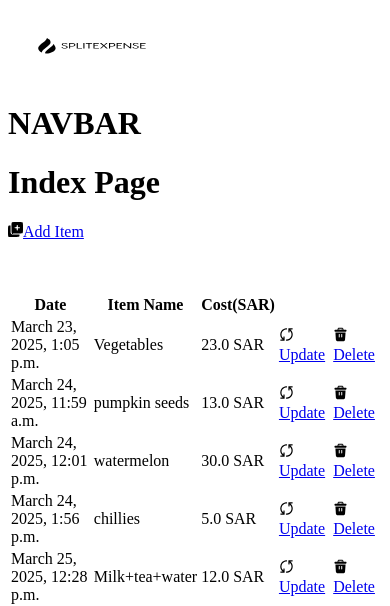
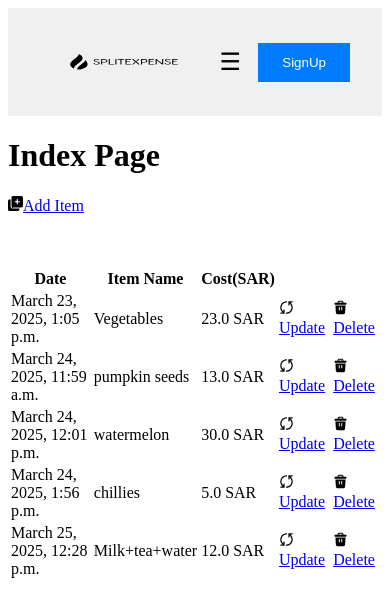
Before and after one commit to KhanFaheed/SplitExpense, a Django app: page / in a window 390 px wide. Shown: the top 606 px of the page. Run offline with Django 5.2, Linux system fonts and the light colour scheme; data comes from the database, SQL or seed files in the repository; both versions use the stored data as it was after the commit.

Commit message:
navbar logic and frontend

```diff
--- a/splitwise/settings.py
+++ b/splitwise/settings.py
@@ -118,8 +118,8 @@ USE_TZ = True
 # Static files (CSS, JavaScript, Images)
 # https://docs.djangoproject.com/en/5.1/howto/static-files/
 
-STATIC_URL = 'static/'
-MEDIA_URL='media/'
+STATIC_URL = '/static/'
+MEDIA_URL='/media/'
 
 STATICFILES_DIRS=[
     BASE_DIR/'static',
--- /dev/null
+++ b/static/css/navbar.css
@@ -0,0 +1,76 @@
+.navbar{
+    display: flex;
+    justify-content: space-between; /* properties along main axis*/
+    align-items: center  /*along cross axis*/;
+    padding: 1rem 2rem;
+    background-color: #f0f0f0;
+
+}
+
+
+.nav-links{
+    list-style: none; /* remove bullet points*/
+    margin: 0;
+    padding: 0;
+    display: flex;
+}
+
+.nav-links li{
+    margin-left: 1.5rem;
+
+}
+.nav-links a{
+    text-decoration: none;
+    color: #333;
+}
+
+.cta button{
+    padding: 0.75rem 1.5rem;
+    background-color: #007bff;
+    color: white;
+    border: none;
+    cursor: pointer;
+}
+
+
+.mobile-menu-button{
+    display: none; /* hide by default on larger screens */
+    font-size: 1.5rem;
+    background:none;
+    border: none;
+    cursor: pointer;
+
+}
+
+
+/* media query for smaller screens*/
+@media(max-width:768px){
+    .nav-links{
+        display: none;
+        flex-direction: column;
+        width:100% ;
+        background-color: #f0f0f0;
+        position: absolute;
+        top: 60px; /*Adjust based on navbar height*/
+        left: 0;
+        text-align: center;
+    }
+    .nav-links.active{
+        /* class to show/hide the menu (using javacsript)*/
+        display: flex;
+    }
+    .nav-links li{
+        margin: 1rem 0rem;
+
+    }
+    .mobile-menu-button{
+        display: block;
+
+    }
+    .navbar{
+        position: relative;
+    }
+    .cta{
+        margin-left: 0;
+    }
+}
--- a/templates/main.html
+++ b/templates/main.html
@@ -6,6 +6,7 @@
     <meta charset="UTF-8">
     <meta name="viewport" content="width=device-width, initial-scale=1.0">
     <title>Document</title>
+    <link rel="stylesheet" href="{% static 'css/navbar.css'%}">
 </head>
 <body>
     {% include 'navbar.html'%}
--- a/templates/navbar.html
+++ b/templates/navbar.html
@@ -1,4 +1,19 @@
 {%load static %}
 
-<a> <img src="{% static 'images/logo.svg' %}" alt="iamge absent"/></a>
-<h1>NAVBAR</h1>
+
+
+<nav class="navbar">
+    <div class="logo"><a href=""> <img src="{% static 'images/logo.svg' %}" alt="iamge absent"/></a></div>
+    <div class="mobile-menu-button">&#9776;</div>
+    <ul class="nav-links">
+        <li><a href="">Home</a></li>
+        <li><a href="">About</a></li>
+        <li><a href="">Profile</a></li>
+        <li><a href="">Contact</a></li>
+    </ul>
+    <div class="cta">
+        <button>SignUp</button>
+
+    </div>
+
+</nav>
```
Also changed, not shown: db.sqlite3.
